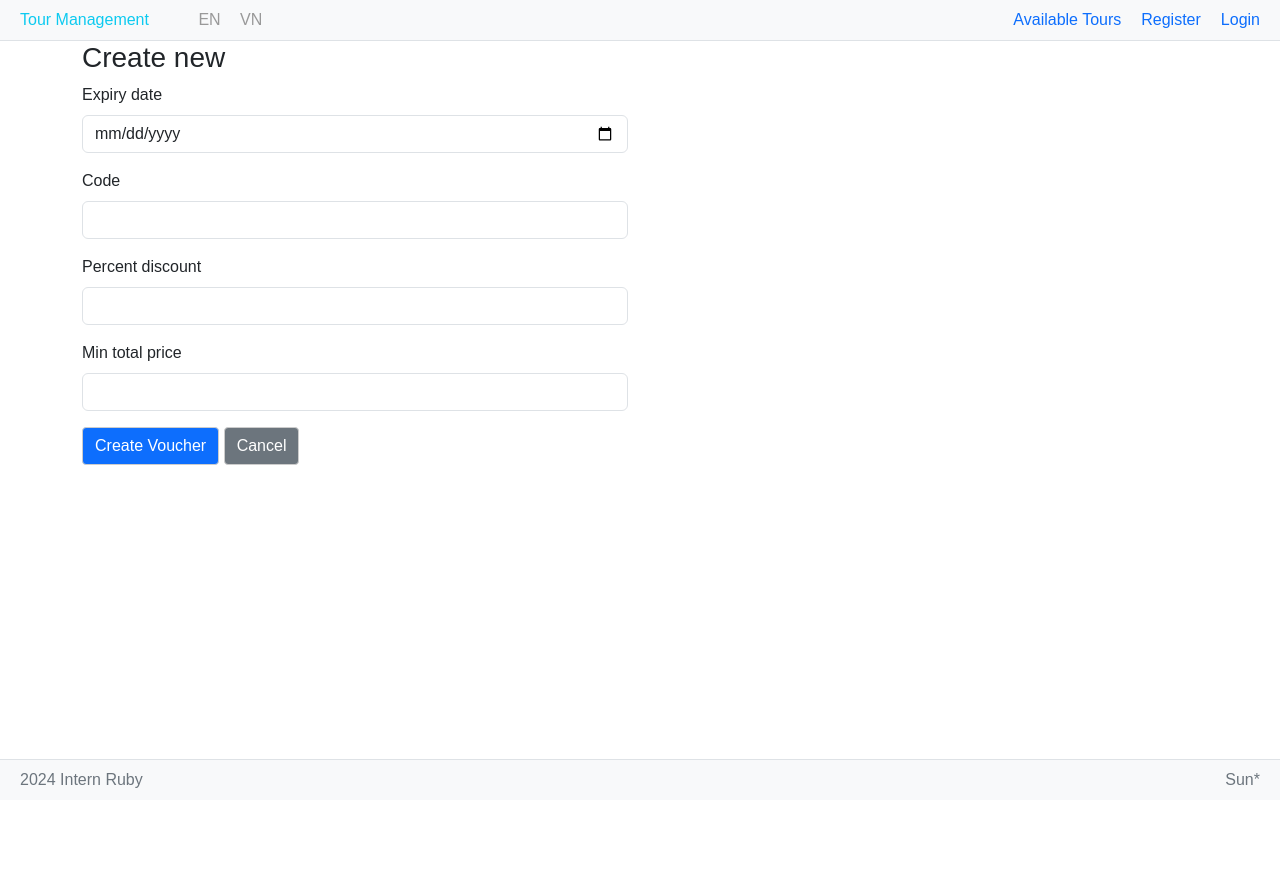
After one commit to hieptrinh2002/TourManagement, a Rails app: template app/views/admin/vouchers/new.html.erb in a window 1280 px wide. The commit adds this page. Run offline with Rails 7, Linux system fonts and the light colour scheme; the template is opened without the code that fills it, so the values that code supplies are empty; style sheets or scripts are compiled from the project's sources; parts of the project's set-up code (start-up, migrations or seed data) failed here and were passed over; some libraries are stand-ins or nearby versions.

Commit message:
Admin CRUD Coupons

```diff
--- a/app/controllers/application_controller.rb
+++ b/app/controllers/application_controller.rb
@@ -1,6 +1,7 @@
 class ApplicationController < ActionController::Base
   include ApplicationHelper
   include SessionsHelper
+  include VouchersHelper
   before_action :set_locale
 
   private
--- a/app/views/admin/shared/_vertical_navbar.html.erb
+++ b/app/views/admin/shared/_vertical_navbar.html.erb
@@ -17,7 +17,7 @@
     <ul class="nav flex-column mb-2">
       <%= link_to t("current_month"), admin_tours_path, class: "nav-link" %>
       <%= link_to t("last_quarter"), admin_path, class: "nav-link" %>
-      <%= link_to t("voucher"), admin_path, class: "nav-link" %>
+      <%= link_to t("voucher"), admin_vouchers_path, class: "nav-link" %>
     </ul>
   </div>
 </nav>
--- /dev/null
+++ b/app/views/admin/vouchers/_admin_voucher.html.erb
@@ -0,0 +1,19 @@
+<tr>
+  <td><%= voucher.code %></td>
+  <td><%= voucher.percent_discount %><%= t "%" %></td>
+  <td><%= number_to_currency(voucher.min_total_price) %></td>
+  <td><%= voucher.expiry_date %></td>
+  <td><%= voucher.created_at %></td>
+  <td><%= link_to t("view"), admin_voucher_path(voucher) %></td>
+  <td>
+    <%= button_to t("delete"), admin_voucher_path(voucher), method: :delete, class:"btn btn-danger",
+    form: {data: {turbo_confirm: t("confirm.delete_confirmation")}} %>
+  </td>
+  <td>
+    <% if voucher.is_used %>
+      <%= t "vouchers.is_used" %>
+    <% elsif voucher.is_expired? %>
+      <%= t "vouchers.expired" %>
+    <% end %>
+  </td>
+</tr>
--- /dev/null
+++ b/app/views/admin/vouchers/_form.html.erb
@@ -0,0 +1,34 @@
+<%= form_for [:admin, @voucher] do |f| %>
+  <div class="row">
+    <div class="col-md-6">
+      <div class="form-group mb-3">
+        <%= f.label :expiry_date, class: "mb-2" %>
+        <%= f.date_field :expiry_date, class: "form-control" %>
+      </div>
+
+      <div class="form-group mb-3">
+        <%= f.label :code, class: "mb-2" %>
+        <%= f.text_field :code, class: "form-control" %>
+      </div>
+
+      <div class="form-group mb-3">
+        <%= f.label :percent_discount, class: "mb-2" %>
+        <%= f.number_field :percent_discount, class: "form-control" %>
+      </div>
+
+      <div class="form-group mb-3">
+        <%= f.label :min_total_price, class: "mb-2" %>
+        <%= f.number_field :min_total_price, class: "form-control" %>
+      </div>
+
+      <div>
+        <% if @voucher.is_used %>
+          <%= t "vouchers.is_used" %>
+        <% else %>
+          <%= f.submit class: "btn btn-primary" %>
+        <% end %>
+        <%= link_to t("cancel"), admin_vouchers_path, class: "btn btn-secondary" %>
+      </div>
+    </div>
+  </div>
+<% end %>
--- /dev/null
+++ b/app/views/admin/vouchers/_search_form.html.erb
@@ -0,0 +1,29 @@
+<%= form_tag(admin_vouchers_path, method: :get) do |f| %>
+  <div class="row">
+    <div class="col-6">
+      <%= label_tag :code, t("vouchers.search.code"), class: "form-label" %>
+      <%= text_field_tag :code, params[:code], class: "form-control" %>
+    </div>
+    <div class="col-3">
+      <%= label_tag :min_total_price, t("vouchers.search.min_total_price"), class: "form-label" %>
+      <%= text_field_tag :min_total_price, params[:min_total_price], class: "form-control" %>
+    </div>
+    <div class="col-3">
+      <%= label_tag :percent_discount, t("vouchers.search.percent_discount"), class: "form-label" %>
+      <%= text_field_tag :percent_discount, params[:percent_discount], class: "form-control" %>
+    </div>
+  </div>
+  <div class="row">
+    <%= form_tag(admin_vouchers_path, method: :get) do |f| %>
+    <div class="row">
+      <div class="col-3">
+        <%= label_tag :status, t("vouchers.search.status"), class: "form-label" %>
+        <%= select_tag :status, options_for_select(voucher_status_options, params[:status]), class: "form-control" %>
+      </div>
+    </div>
+  <% end %>
+    <div class="col-2">
+      <%= submit_tag t("vouchers.search.action"), class: "btn btn-submit" %>
+    </div>
+  </div>
+<% end %>
--- /dev/null
+++ b/app/views/admin/vouchers/new.html.erb
@@ -0,0 +1,7 @@
+<div>
+  <h3>
+    <%= t "create_new" %>
+  </h3>
+  <%= render "shared/error_messages", resource: @voucher %>
+  <%= render "form" %>
+</div>
--- a/config/locales/en.yml
+++ b/config/locales/en.yml
@@ -72,6 +72,7 @@ en:
   promotion_code: "Promotion Code"
   total_usd: "Total (USD)"
   apply: "Apply"
+  edit: "Edit"
 
   confirm:
     delete_confirmation: "Are you sure you want to delete this item?"
@@ -129,6 +130,17 @@ en:
       back: "<< Back to Tours Page"
       relevant: "Relevant Tours"
 
+  vouchers:
+    details: "Voucher Details"
+    expired: "Expired"
+    is_used: "Used"
+    search:
+      status: "Status"
+      status_options:
+        all: "Ordered"
+        available: "Available"
+        expired: "Expired"
+
   errors:
     end_day_start_date: "must be after the start date"
     start_date_today: "must be after today's date"
@@ -160,6 +172,15 @@ en:
       delete_failure: "Tour was not deleted !"
       invalid_image: "Error with %{image_name} file!"
       find_tour_failed: "Cannot find tour!"
+    voucher:
+      create_success: "Voucher was successfully created!"
+      wrong_expiry_date: "must be after today!"
+      code_exist: " is existed!"
+      edit_success: "Voucher was successfully updated!"
+      delete_failed: "Delete voucher failed!"
+      delete_success: "Delete voucher successfully!"
+      find_voucher_failed: "Cannot find voucher!"
+      find_tour_failed: "Cannot find tour!"
     booking:
       create_success: "Booking was successfully created !"
       create_failed: "Creating a tour booking failed !"
@@ -168,3 +189,4 @@ en:
       delete_success: "Booking was successfully deleted !"
       delete_failure: "Booking was not deleted !"
       not_allowed: "You are not allowed to booking, please login !"
+      is_used: "Voucher is used!"
--- a/config/locales/vi.yml
+++ b/config/locales/vi.yml
@@ -72,9 +72,28 @@ vi:
   promotion_code: "Mã khuyến mãi"
   total_usd: "Tổng tiền (USD)"
   apply: "Áp mã"
+  edit: "Sửa"
 
   confirm:
     delete_confirmation: "Bạn có chắc chắn muốn xóa ?"
+    confirm_mess: "Bạn có chắc chắn muốn xác nhận ?"
+    cancel_confirmation: "Bạn có chắc chắn muốn loại bỏ ?"
+
+
+  bookings:
+    card_header: "Thông Tin Booking"
+    tour_name: "Tên Tour"
+    booking_user: "Người book"
+    phone_number: "Số điện thoại"
+    number_of_guests: "Số lượng khách"
+    started_date: "Ngày bắt đầu"
+    total_price: "Tổng tiền"
+    payment_status: "Trạng thái thanh toán"
+    confirmed_date: "Ngày xác nhận"
+    cancellation_date: "Ngày loại bỏ"
+    status: "Trạng thái"
+    created_at: "Đặt lúc"
+    updated_at: "Cập nhật lúc"
     confirm_mess: "Bạn có chắc chắn muốn xác nhận ?"
     cancel_confirmation: "Bạn có chắc chắn muốn loại bỏ ?"
 
@@ -129,12 +148,47 @@ vi:
       tag: "#"
       back: "<< Quay về trang tours"
       relevant: "Các tour liên quan"
+    search:
+      action: "Tìm kiếm tour"
+      name: "Tên tour"
+      min_duration: "Thời lượng ngắn nhất"
+      max_duration: "Thời lượng dài nhất"
+      city: "Thành phố"
+      min_price: "Chi phí nhỏ nhất"
+      max_price: "Chi phí lớn nhất"
+      start_date: "Ngày bắt đầu"
+      or: "Tìm kiếm các tour thỏa mãn ít nhất 1 điều kiện"
+    details:
+      self: "Xem"
+      address: "Địa chỉ: "
+      description: "Mô tả: "
+      price: "Chi phí: $"
+      duration: "Thời lượng: "
+      from: "Từ: "
+      to: "Đến: "
+      tag: "#"
+      back: "<< Quay về trang tours"
+      relevant: "Các tour liên quan"
 
   errors:
     end_day_start_date: "Ngày kết thúc phải lơn hơn ngày bắt đầu"
     start_date_today: "Phải sau ngày hôm nay !"
     images_limit: "Bạn chỉ có thể upload tối đa %{limit} ảnh !"
 
+  vouchers:
+    details: "Chi tiết voucher"
+    expired: "Hết hạn"
+    is_used: "Đã dùng"
+    search:
+      code: "Mã"
+      min_total_price: "Tổng chi phí tối thiểu"
+      percent_discount: "Phần trăm giảm giá"
+      action: "Tìm kiếm voucher"
+      status: "Trạng thái"
+      status_options:
+        all: "Tất cả"
+        available: "Còn hạn"
+        expired: "Hết hạn"
 
   flash:
     user:
@@ -170,3 +224,13 @@ vi:
       delete_success: "Booking đã được xóa thành công !"
       delete_failure: "Booking không được xóa thành công !"
       not_allowed: "Bạn không được phép book tour, hãy login !"
+    voucher:
+      create_success: "Tạo voucher thành công!"
+      wrong_expiry_date: "phải sau ngày hôm nay!"
+      code_exist: " đã tồn tại!"
+      edit_success: "Cập nhật voucher thành công!"
+      delete_failed: "Xóa voucher thất bại!"
+      delete_success: "Xóa voucher thành công!"
+      find_voucher_failed: "Không tìm thấy voucher!"
+      find_tour_failed: "Không thể tìm được tour!"
+      is_used: "Voucher đã được sử dụng!"
--- a/config/routes.rb
+++ b/config/routes.rb
@@ -19,6 +19,7 @@ Rails.application.routes.draw do
         delete :remove_image
       end
     end
+    resources :vouchers
     resources :bookings, only: %i(index show destroy update)
   end
 
--- a/config/settings.yml
+++ b/config/settings.yml
@@ -46,3 +46,8 @@ review:
 booking:
   min_guests: 0
   min_price: 0
+voucher:
+  items_per_page: 10
+  search:
+    percent_discount: 0
+    min_total_price: 0
--- a/db/migrate/20240522054919_create_vouchers.rb
+++ b/db/migrate/20240522054919_create_vouchers.rb
@@ -5,6 +5,7 @@ class CreateVouchers < ActiveRecord::Migration[7.0]
       t.string :code
       t.decimal :percent_discount
       t.decimal :min_total_price
+      t.boolean :is_used
 
       t.timestamps
     end
```
Also changed, not shown: app/controllers/admin/vouchers_controller.rb (added, +65 -0 lines), app/helpers/vouchers_helper.rb (added, +9 -0 lines), app/models/voucher.rb (+63 -0 lines), app/views/admin/vouchers/index.html.erb (added, +42 -0 lines), app/views/admin/vouchers/show.html.erb (added, +7 -0 lines), db/seeds.rb (+10 -3 lines), db/schema.rb.
